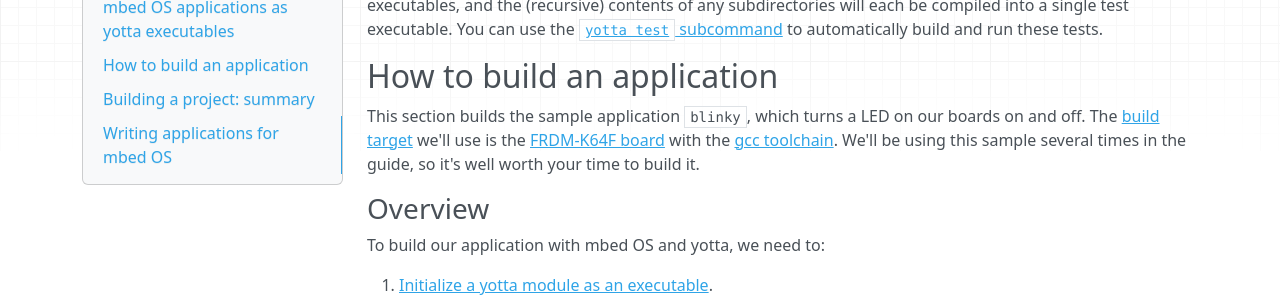
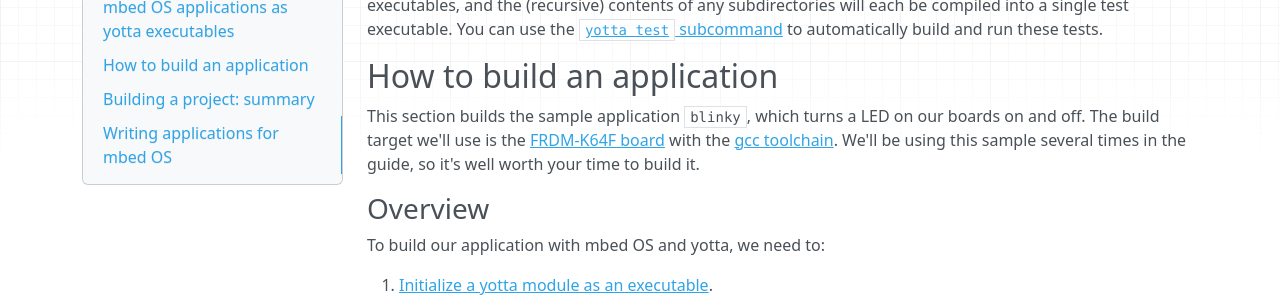
Before and after one commit to ARMmbed/GettingStartedmbedOS, an MkDocs documentation site: the page built from Docs/Full_Guide/app_on_yotta.md, in a window 1280 px wide and 900 px high, scrolled down 1901 px. Shown: the part 155-455 px from the top of the window. Built offline with MkDocs 1.6.1, drawn with Linux system fonts in a browser that asks for light colours; nearby versions of some CDN libraries; old or Windows-style settings are respelled for this version of MkDocs.

Commit message:
A couple of fixes

```diff
--- a/Docs/Full_Guide/app_on_yotta.md
+++ b/Docs/Full_Guide/app_on_yotta.md
@@ -52,7 +52,7 @@ An application and a library have similar structures:
 
 ## How to build an application
 
-This section builds the sample application ``blinky``, which turns a LED on our boards on and off. The [build target]() we'll use is the [FRDM-K64F board](https://www.mbed.com/en/development/hardware/boards/freescale/frdm_k64f/) with the [gcc toolchain](https://launchpad.net/gcc-arm-embedded). We'll be using this sample several times in the guide, so it's well worth your time to build it.
+This section builds the sample application ``blinky``, which turns a LED on our boards on and off. The build target we'll use is the [FRDM-K64F board](https://www.mbed.com/en/development/hardware/boards/freescale/frdm_k64f/) with the [gcc toolchain](https://launchpad.net/gcc-arm-embedded). We'll be using this sample several times in the guide, so it's well worth your time to build it.
 
 ### Overview
 
@@ -364,7 +364,7 @@ To build our ``blinky`` project with mbed OS and yotta, we:
 
 This section shows the general structure of an application running on mbed OS, and discusses best practices for coding (coming soon).
 
-**Tip:** We'll be using Blinky, the same application we used earlier to learn about yotta and the project build process. You should already have Blinky built. If you don't, please take a look at the [quick guide](Docs/FirstProjectmbedOS.md) and follow the instructions there.
+**Tip:** We'll be using Blinky, the same application we used earlier to learn about yotta and the project build process. You should already have Blinky built. If you don't, please take a look at the [quick guide](https://docs.mbed.com/docs/getting-started-mbed-os/en/latest/FirstProjectmbedOS/) and follow the instructions there.
 
 ### Blinky's code
 
```
